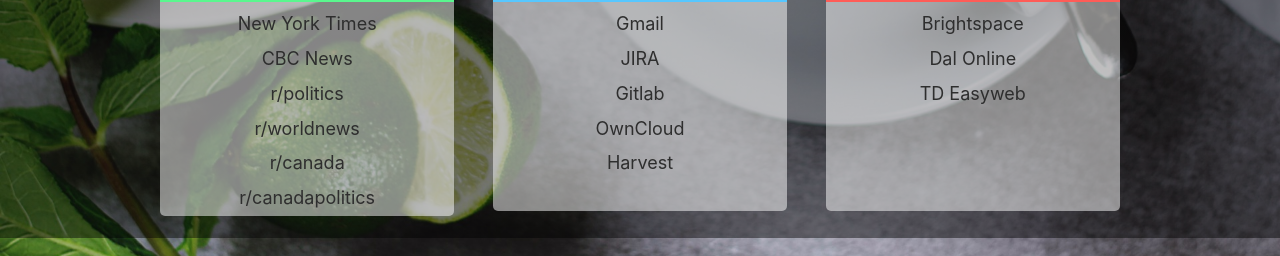
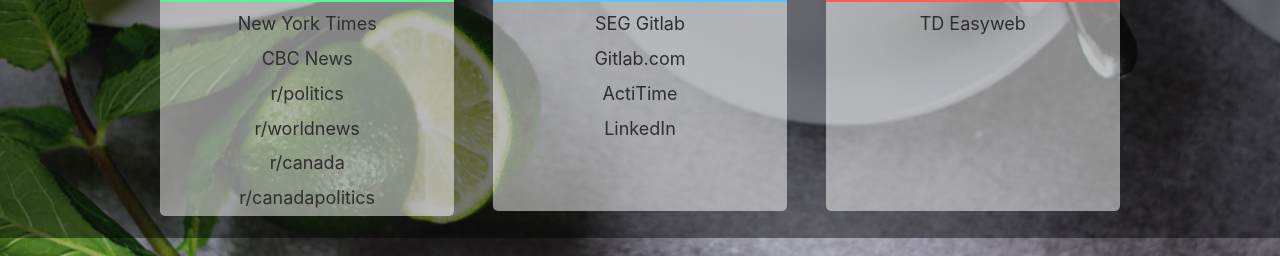
Before and after one commit to gcaven/startpage, a plain HTML site: page index.html in a window 1280 px wide. Shown: the part 562-818 px from the top of the page. Drawn offline with Linux system fonts and the light colour scheme.

Commit message:
close #1, close #2, replace bad bg images

```diff
--- a/index.html
+++ b/index.html
@@ -36,7 +36,7 @@
     <div class="row box-row">
       <div class="four columns box recreation">
         <h4>Recreation</h4>
-        <a href="https://facepunch.com">Facepunch</a>
+        <a href="https://forum.facepunch.com">Facepunch</a>
         <a href="https://youtube.com">YouTube</a>
         <a href="https://facebook.com">Facebook</a>
         <a href="https://github.com">Github</a>
@@ -73,17 +73,13 @@
       </div>
       <div class="four columns box work">
         <h4>Work</h4>
-        <a href="http://mail.google.com">Gmail</a>
-        <a href="https://bravenewworld.atlassian.net/secure/Dashboard.jspa">JIRA</a>
-        <a href="https://git.bravenewworld.io">Gitlab</a>
-        <a href="https://cloud.bravenewworld.io">OwnCloud</a>
-        <a href="https://raisedmedia.harvestapp.com/time/week">Harvest</a>
-
+        <a href="https://git.seg.ninja">SEG Gitlab</a>
+        <a href="https://gitlab.com">Gitlab.com</a>
+        <a href="https://online.actitime.com/seg">ActiTime</a>
+        <a href="https://linkedin.com">LinkedIn</a>
       </div>
       <div class="four columns box misc">
         <h4>And The Rest</h4>
-        <a href="https://dal.brightspace.com">Brightspace</a>
-        <a href="https://dalonline.dal.ca">Dal Online</a>
         <a href="https://easyweb.td.com">TD Easyweb</a>
       </div>
     </div>
```
Also changed, not shown: images/bgs/bg20.jpg, images/bgs/bg26.jpg.
